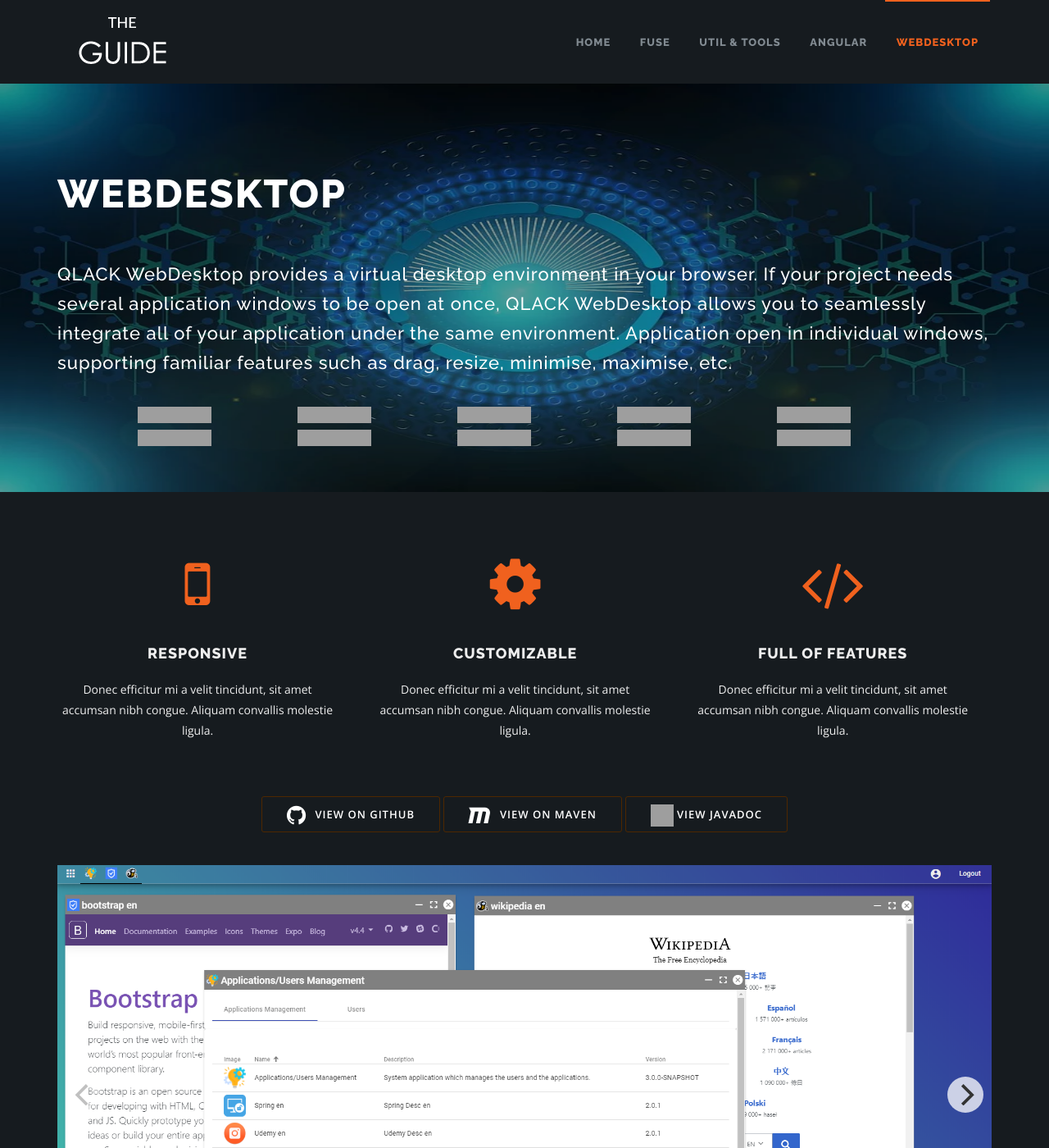
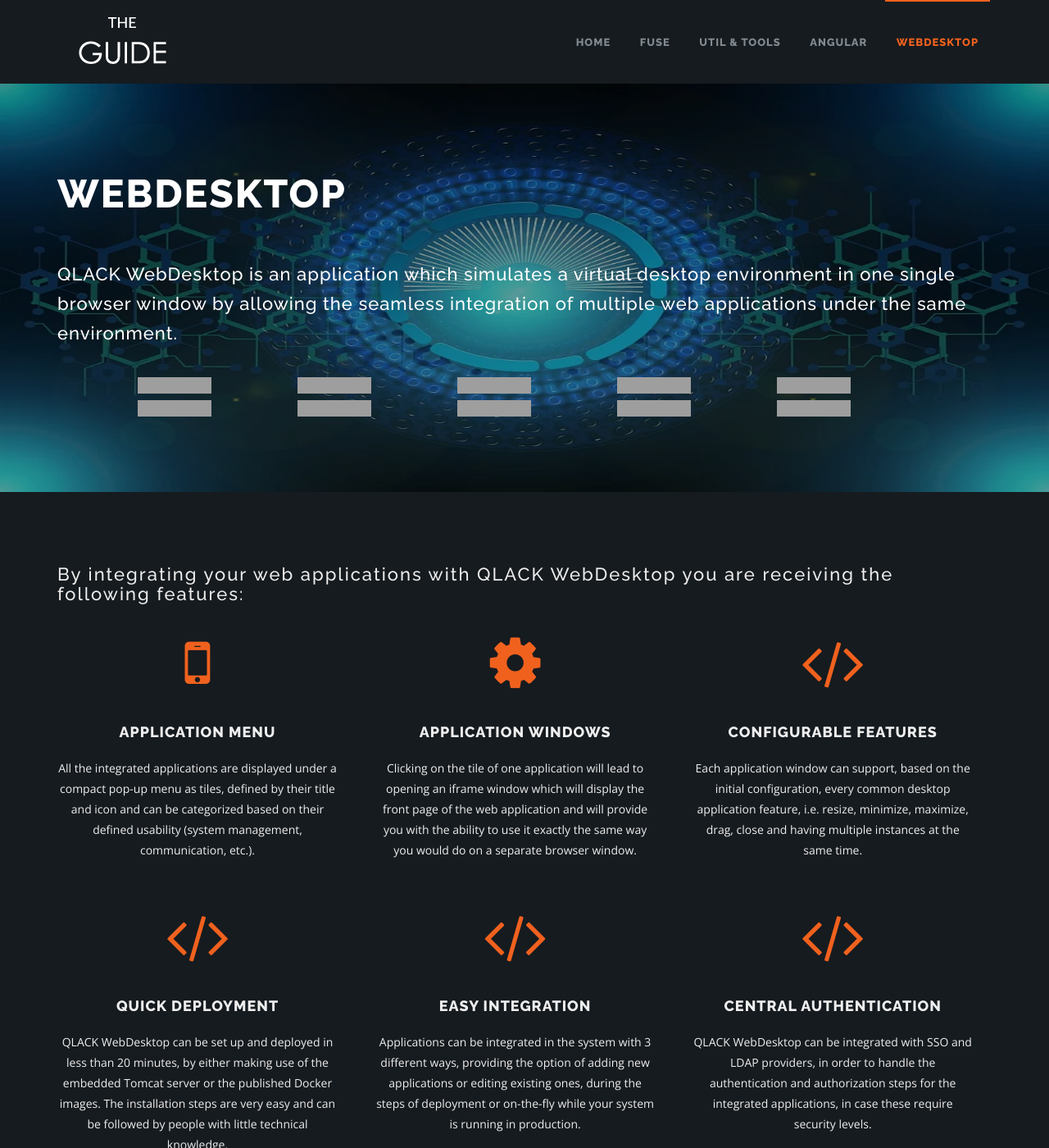
Before and after one commit to qlack/QLACK-Website, a Jekyll site: the page built from webdesktop.md, in a window 1280 px wide and 1400 px high, cut to the strip 0-1400 px from the top of the window. Shown: the whole strip at 82% size. Built offline with Jekyll 4.4.1, drawn with Linux system fonts in a browser that asks for light colours; some of the changed text lies outside the part shown; grey boxes are pictures that could not be loaded.

Commit message:
Added webdesktop features

```diff
--- a/_layouts/webdesktop.html
+++ b/_layouts/webdesktop.html
@@ -13,10 +13,8 @@
       <h1>
         <strong>WEBDESKTOP</strong>
       </h1>
-      <h4>QLACK WebDesktop provides a virtual desktop environment in your browser. If your project
-        needs several application windows to be open at once, QLACK WebDesktop allows you to seamlessly
-        integrate all of your application under the same environment. Application open in individual
-        windows, supporting familiar features such as drag, resize, minimise, maximise, etc.
+      <h4>QLACK WebDesktop is an application which simulates a virtual desktop environment in one single browser window
+        by allowing the seamless integration of multiple web applications under the same environment.
       </h4>
       <br>
       <div class="row">
@@ -70,29 +68,99 @@
 <!-- END Site header -->
 
 <main>
-
-
-
   <section>
     <div class="container">
+      <h4>By integrating your web applications with QLACK WebDesktop you are receiving the following features:</h4>
 
       <ul class="features">
         <li>
-          <div class="icon"><i class="fa fa-mobile"></i></div>
-          <h5>Responsive</h5>
-          <p>Donec efficitur mi a velit tincidunt, sit amet accumsan nibh congue. Aliquam convallis molestie ligula.</p>
+          <div class="icon">
+            <i class="fa fa-mobile"></i>
+          </div>
+          <h5>Application Menu</h5>
+          <p>All the integrated applications are displayed under a compact pop-up menu as tiles, defined by their title and icon and can be categorized based on their defined usability (system management, communication, etc.).</p>
         </li>
 
         <li>
-          <div class="icon"><i class="fa fa-cog"></i></div>
-          <h5>Customizable</h5>
-          <p>Donec efficitur mi a velit tincidunt, sit amet accumsan nibh congue. Aliquam convallis molestie ligula.</p>
+          <div class="icon">
+            <i class="fa fa-cog"></i>
+          </div>
+          <h5>Application Windows</h5>
+          <p>Clicking on the tile of one application will lead to opening an iframe window which will display the front page of the web application and will provide you with the ability to use it exactly the same way you would do on a separate browser window.</p>
         </li>
 
         <li>
-          <div class="icon"><i class="fa fa-code"></i></div>
-          <h5>Full of features</h5>
-          <p>Donec efficitur mi a velit tincidunt, sit amet accumsan nibh congue. Aliquam convallis molestie ligula.</p>
+          <div class="icon">
+            <i class="fa fa-code"></i>
+          </div>
+          <h5>Configurable Features</h5>
+          <p>Each application window can support, based on the initial configuration, every common desktop application
+            feature, i.e.
+            resize, minimize,
+            maximize, drag, close and having multiple instances at the same time.</p>
+        </li>
+
+        <li>
+          <div class="icon">
+            <i class="fa fa-code"></i>
+          </div>
+          <h5>Quick Deployment</h5>
+          <p>QLACK WebDesktop can be set up and deployed in less than 20 minutes, by either making use of the
+            embedded Tomcat server or the published Docker images. The installation steps are very easy and can be
+            followed by people with little technical knowledge.
+            </p>
+        </li>
+
+        <li>
+          <div class="icon">
+            <i class="fa fa-code"></i>
+          </div>
+          <h5>Easy Integration</h5>
+          <p>Applications can be integrated in the system with 3 different ways, providing the option of adding new
+            applications or editing existing ones, during the steps of deployment or on-the-fly while your system is
+            running in production.
+          </p>
+        </li>
+
+        <li>
+          <div class="icon">
+            <i class="fa fa-code"></i>
+          </div>
+          <h5>Central Authentication</h5>
+          <p>QLACK WebDesktop can be integrated with SSO and LDAP providers, in order to handle the authentication
+            and authorization steps for the integrated applications, in case these require security levels.
+          </p>
+        </li>
+
+        <li>
+          <div class="icon">
+            <i class="fa fa-code"></i>
+          </div>
+          <h5>Reverse Proxy</h5>
+          <p>QLACK WebDesktop also operates as a reverse proxy for each integrated application, providing you ability
+            of having your applications running in a hidden and non-accessible servers.
+          </p>
+        </li>
+
+        <li>
+          <div class="icon">
+            <i class="fa fa-code"></i>
+          </div>
+          <h5>Multilingual</h5>
+          <p>The installation comes with a variety of translations in multiple languages, which can be easily edited
+            or extended while your application running. Each user can select their preferred language and use it
+            throughout all the integrated applications.
+          </p>
+        </li>
+
+        <li>
+          <div class="icon">
+            <i class="fa fa-code"></i>
+          </div>
+          <h5>Μessaging System</h5>
+          <p>Qlack WebDesktop can be also used as a messaging broker, which assists the exchange of messages between
+            your application with the user of a custom JavaScript/Angular library.
+          </p>
         </li>
       </ul>
 
@@ -102,13 +170,11 @@
           <i class="fa fa-github" aria-hidden="true"></i>
           <span class="button-text">View on GitHub</span>
         </a>
-      <a class="btn btn-outline  btn-dark"
-         >
+        <a class="btn btn-outline btn-dark">
           <i class="fa fa-maxcdn" aria-hidden="true"></i>
           <span class="button-text">View on Maven</span>
         </a>
-      <a class="btn btn-outline btn-dark"
-         >
+        <a class="btn btn-outline btn-dark">
           <img
               src="assets\fonts\java.svg"
               alt="triangle with all three sides equal"
@@ -116,15 +182,15 @@
           <span class="button-text">View Javadoc</span>
         </a>
       </div>
-      <br><br>
+      <br>
+      <br>
       <div class="carousel"
            data-flickity='{ "imagesLoaded": true, "percentPosition": false }'>
-        <img src="assets/img/wd/wd3.png"  />
-        <img src="assets/img/wd/wd1.png"  />
-        <img src="assets/img/wd/wd2.png"  />
-        <img src="assets/img/wd/wd4.png"  />
+        <img src="assets/img/wd/wd3.png"/>
+        <img src="assets/img/wd/wd1.png"/>
+        <img src="assets/img/wd/wd2.png"/>
+        <img src="assets/img/wd/wd4.png"/>
       </div>
-
     </div>
   </section>
 
```
Lines whose indentation alone changed are shown as unchanged.
